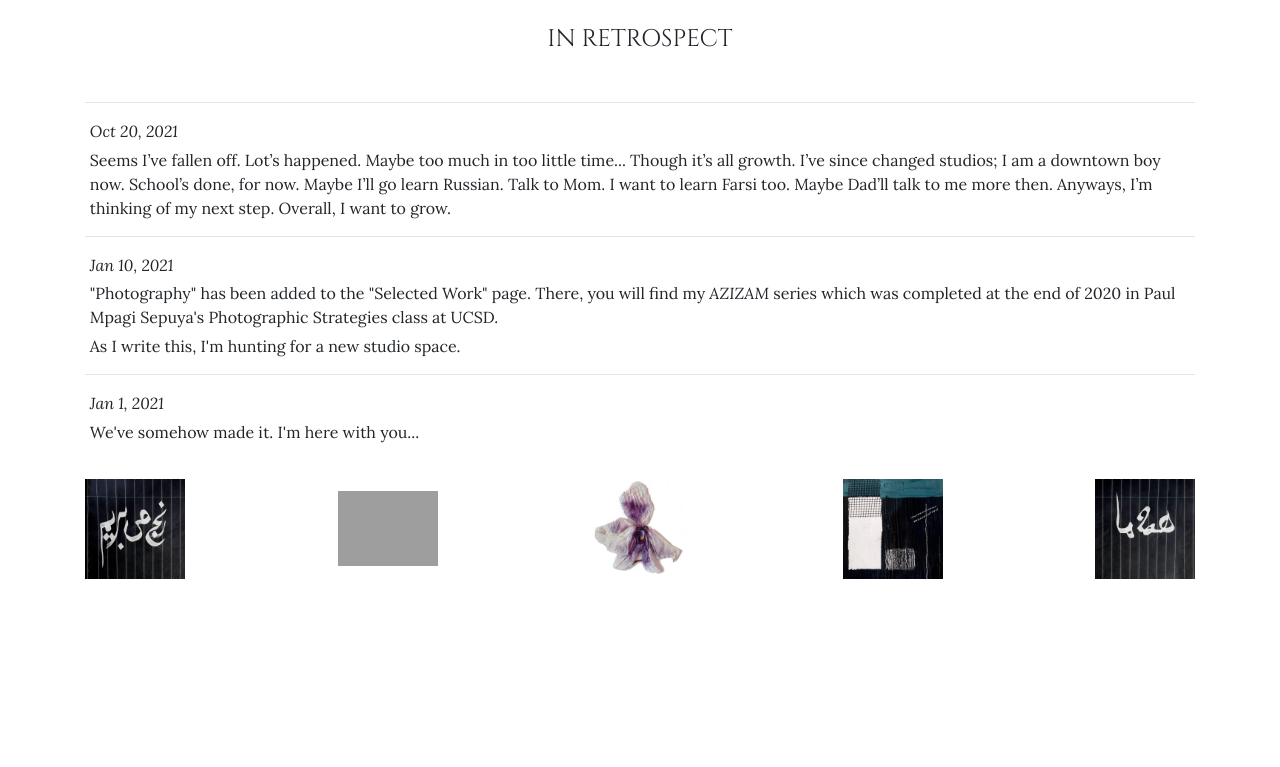
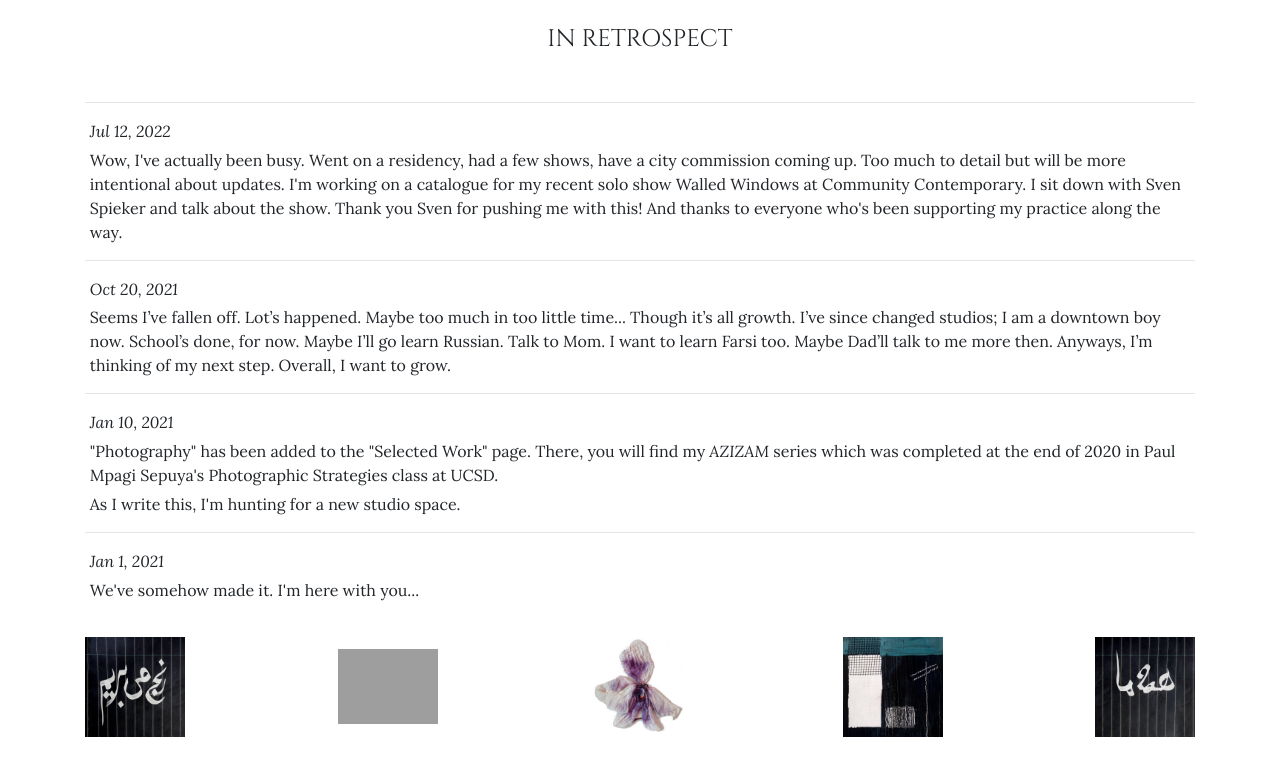
Before and after one commit to ktafteh/ktafteh.github.io, a plain HTML site: page manifesto.html in a window 1280 px wide. Shown: the part 95-862 px from the top of the page. Before the commit the page ends 800 px from the top, so only its background shows below. Drawn offline with nearby package versions, Linux system fonts and the light colour scheme; grey boxes are pictures that could not be loaded; a script that the page names is missing.

Commit message:
Add files via upload

```diff
--- a/manifesto.html
+++ b/manifesto.html
@@ -67,6 +67,9 @@
     </div>
     <div class="mt-5"></div>
     <div class="container text-left manifesto-main">
+      <hr>
+      <p><i>Jul 12, 2022</i></p>
+      <p>Wow, I've actually been busy. Went on a residency, had a few shows, have a city commission coming up. Too much to detail but will be more intentional about updates. I'm working on a catalogue for my recent solo show Walled Windows at Community Contemporary. I sit down with Sven Spieker and talk about the show. Thank you Sven for pushing me with this! And thanks to everyone who's been supporting my practice along the way.</p>
       <hr>
       <p><i>Oct 20, 2021</i></p>
       <p>Seems I’ve fallen off. Lot’s happened. Maybe too much in too little time... Though it’s all growth. I’ve since changed studios; I am a downtown boy now. School’s done, for now. Maybe I’ll go learn Russian. Talk to Mom. I want to learn Farsi too. Maybe Dad’ll talk to me more then. Anyways, I’m thinking of my next step. Overall, I want to grow. </p>
```
